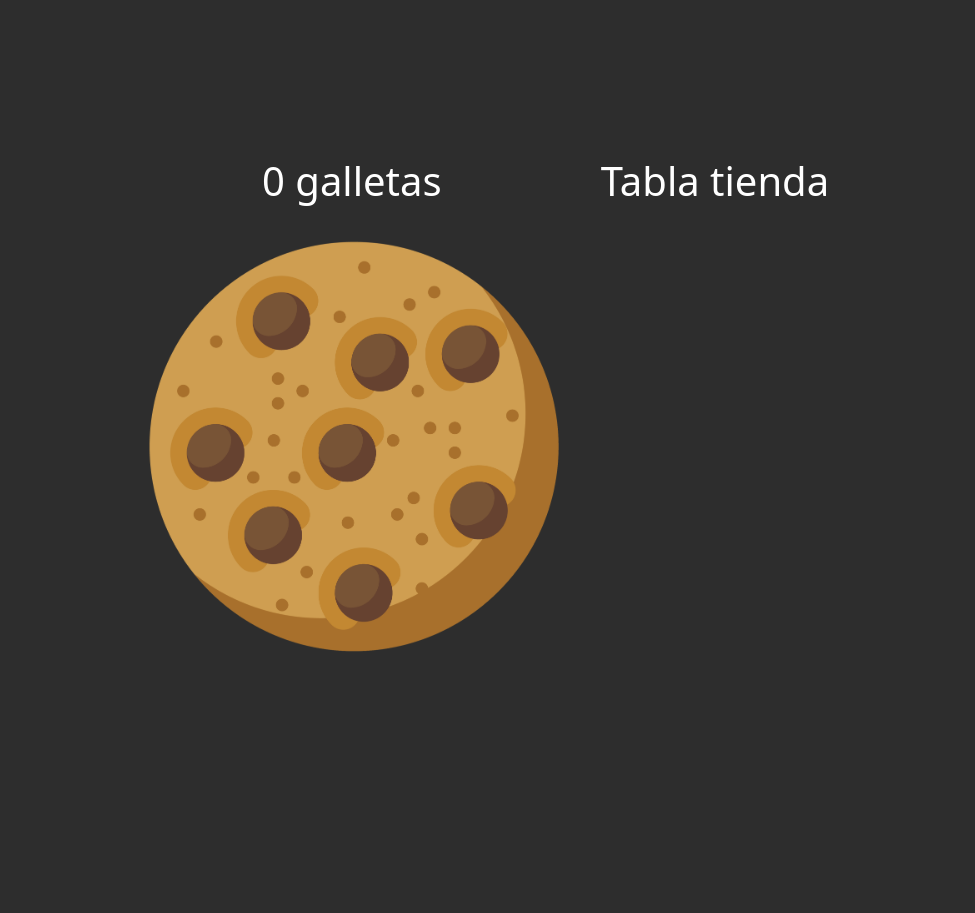
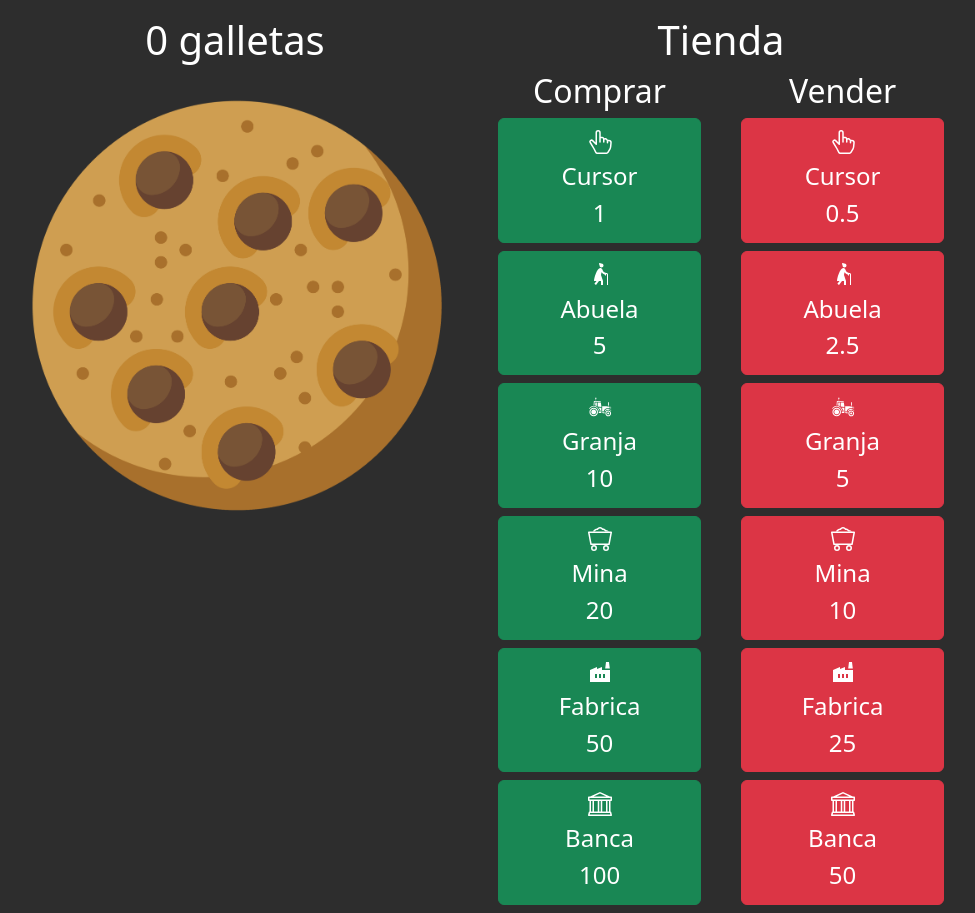
Before and after one commit to maxwellnewage/react-clicker, a React (Vite) app: page / in a window 1280 px wide. Shown: the whole page, without its empty margins (162-1137 px from the left). Before the commit the page ends 816 px from the top, so only its background shows below. Built offline with nearby package versions, Linux system fonts and the light colour scheme.

Commit message:
se implementa visualmente la tienda

```diff
--- /dev/null
+++ b/data/shop_items.ts
@@ -0,0 +1,53 @@
+import { IconType } from 'react-icons'
+import { BsHandIndexThumb, BsMinecartLoaded, BsBank } from 'react-icons/bs'
+import { MdElderlyWoman, MdFactory } from 'react-icons/md'
+import { GiFarmTractor } from 'react-icons/gi'
+
+
+export type ItemType = {
+    name: string,
+    icon: IconType,
+    cost: number,
+    give: number
+}
+
+const items: ItemType[] = [
+    {
+        name: "Cursor",
+        icon: BsHandIndexThumb,
+        cost: 1,
+        give: 1
+    },
+    {
+        name: "Abuela",
+        icon: MdElderlyWoman,
+        cost: 5,
+        give: 2
+    },
+    {
+        name: "Granja",
+        icon: GiFarmTractor,
+        cost: 10,
+        give: 5
+    },
+    {
+        name: "Mina",
+        icon: BsMinecartLoaded,
+        cost: 20,
+        give: 7
+    },
+    {
+        name: "Fabrica",
+        icon: MdFactory,
+        cost: 50,
+        give: 10
+    },
+    {
+        name: "Banca",
+        icon: BsBank,
+        cost: 100,
+        give: 25
+    },
+]
+
+export default items
--- a/package.json
+++ b/package.json
@@ -12,7 +12,8 @@
   "dependencies": {
     "bootstrap": "^5.3.0-alpha3",
     "react": "^18.2.0",
-    "react-dom": "^18.2.0"
+    "react-dom": "^18.2.0",
+    "react-icons": "^4.8.0"
   },
   "devDependencies": {
     "@types/react": "^18.0.28",
--- a/src/components/Shop.tsx
+++ b/src/components/Shop.tsx
@@ -1,9 +1,21 @@
 import React from "react";
+import ShopItemList from "./ShopItemList";
 
 function Shop() {
+
   return (
     <div className="text-center">
-      <h1>Tabla tienda</h1>
+      <h1>Tienda</h1>
+      <div className="row">
+        <div className="col">
+            <h2>Comprar</h2>
+            <ShopItemList action="C" />
+        </div>
+        <div className="col">
+            <h2>Vender</h2>
+            <ShopItemList action="V" />
+        </div>
+      </div>
     </div>
   );
 }
--- /dev/null
+++ b/src/components/ShopItem.tsx
@@ -0,0 +1,30 @@
+import React from "react";
+import { BsHandIndexThumb } from "react-icons/bs";
+import { ItemType } from "../../data/shop_items";
+import { Icon } from "react-icons/md";
+
+interface ShopItemProps {
+  action: ("C" | "V"),
+  item: ItemType
+}
+
+function ShopItem({ action, item }: ShopItemProps) {
+  const btnColor = action === "C" ? "btn btn-success" : "btn btn-danger"
+  const itemCost = action === "C" ? item.cost : item.cost / 2
+
+  return (
+    <div className="row m-2">
+      <button className={btnColor}>
+        <div className="row">
+          <h4>
+            <item.icon />
+          </h4>
+          <h4>{item.name}</h4>
+          <h4>{itemCost}</h4>
+        </div>
+      </button>
+    </div>
+  );
+}
+
+export default ShopItem;
--- /dev/null
+++ b/src/components/ShopItemList.tsx
@@ -0,0 +1,17 @@
+import React from "react";
+import items from "../../data/shop_items";
+import ShopItem from "./ShopItem";
+
+interface ShopItemListProps {
+  action: "C" | "V";
+}
+
+function ShopItemList({ action }: ShopItemListProps) {
+  const itemList = items.map((item, index) => (
+    <ShopItem key={index} action={action} item={item} />
+  ));
+
+  return <>{itemList}</>;
+}
+
+export default ShopItemList;
--- a/src/index.css
+++ b/src/index.css
@@ -2,6 +2,6 @@ body {
     background-color: #2d2d2d;
 }
 
-h1, p {
+h1, h2, p {
     color: white;
 }
```
Also changed, not shown: 1 other file (tests, documents, lock files or other folders).
